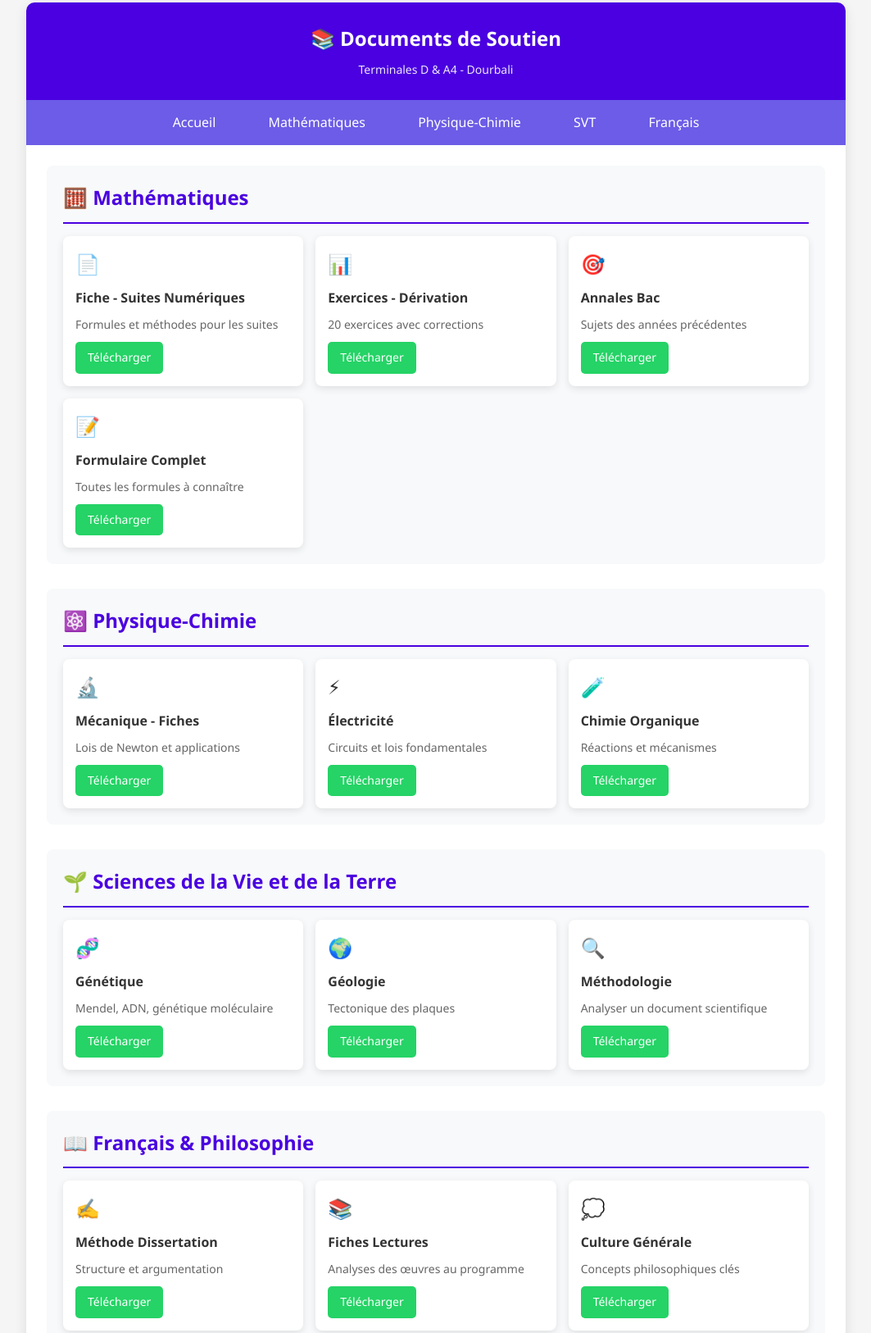
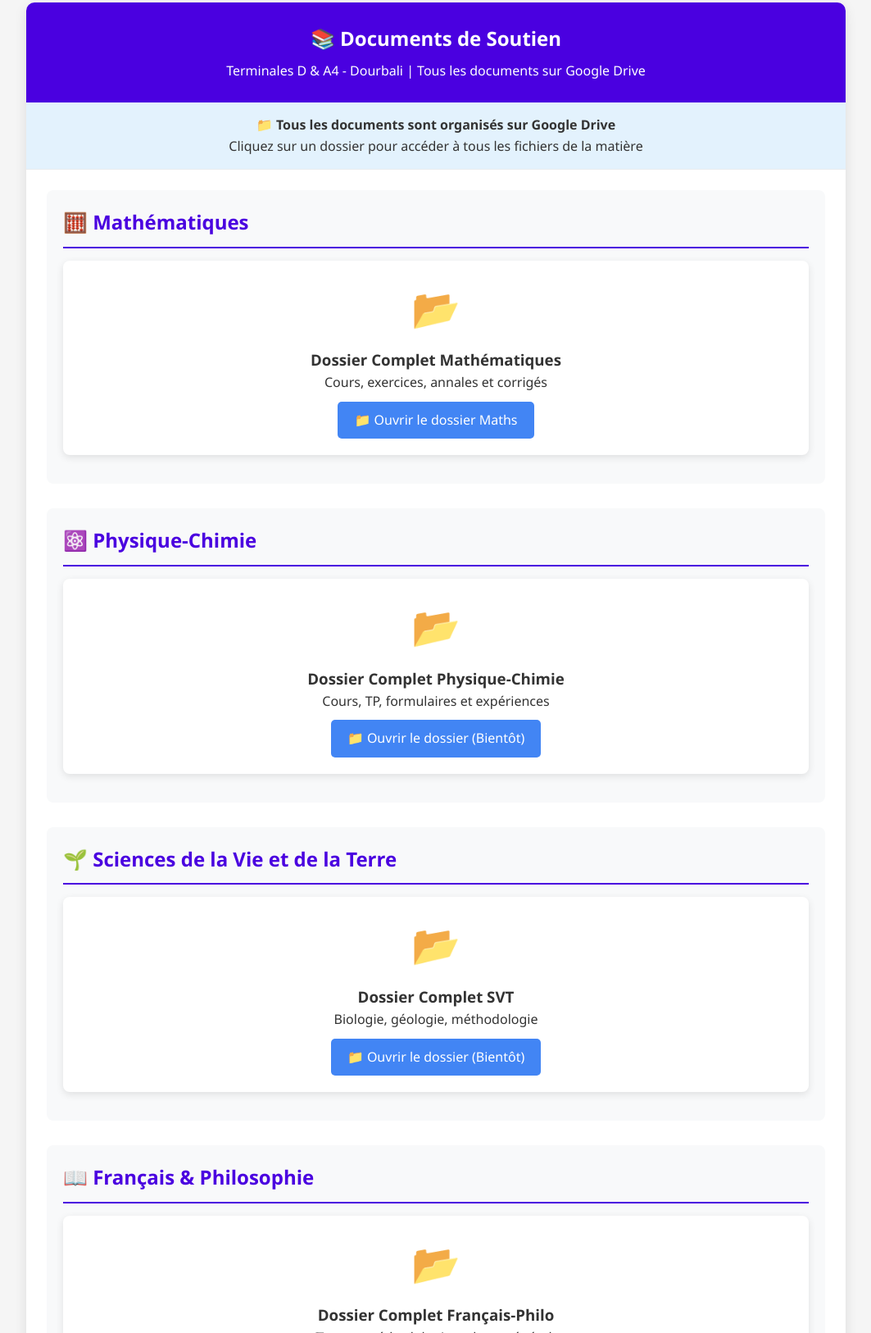
Before and after one commit to Yves19011999/DOURBALI-BAC-2025-, a plain HTML site: page document.html in a window 1280 px wide. Shown: the part 12-1638 px from the top of the page at 82% size, without its empty margins (108-1171 px from the left). Drawn offline with Linux system fonts and the light colour scheme.

Commit message:
Update document.html

```diff
--- a/document.html
+++ b/document.html
@@ -41,28 +41,11 @@
             margin-bottom: 8px;
         }
 
-        .header p {
-            font-size: 14px;
-            opacity: 0.9;
-        }
-
-        .nav {
-            background: #6c5ce7;
+        .drive-info {
+            background: #e3f2fd;
             padding: 15px;
             text-align: center;
-        }
-
-        .nav a {
-            color: white;
-            text-decoration: none;
-            margin: 0 15px;
-            padding: 8px 15px;
-            border-radius: 5px;
-            transition: background 0.3s;
-        }
-
-        .nav a:hover {
-            background: rgba(255,255,255,0.2);
+            border-bottom: 1px solid #e9ecef;
         }
 
         .content {
@@ -83,56 +66,34 @@
             border-bottom: 2px solid #4A00E0;
         }
 
-        .documents-grid {
-            display: grid;
-            grid-template-columns: repeat(auto-fit, minmax(250px, 1fr));
-            gap: 15px;
-            margin-top: 15px;
+        .drive-folder {
+            background: white;
+            padding: 20px;
+            border-radius: 8px;
+            margin-bottom: 15px;
+            box-shadow: 0 3px 10px rgba(0,0,0,0.1);
+            text-align: center;
         }
 
-        .document-card {
-            background: white;
-            padding: 15px;
-            border-radius: 8px;
-            box-shadow: 0 3px 10px rgba(0,0,0,0.1);
-            transition: transform 0.3s;
-        }
-
-        .document-card:hover {
-            transform: translateY(-3px);
-        }
-
-        .doc-icon {
-            font-size: 24px;
+        .folder-icon {
+            font-size: 48px;
             margin-bottom: 10px;
             display: block;
         }
 
-        .doc-title {
-            font-weight: bold;
-            margin-bottom: 8px;
-            color: #333;
-        }
-
-        .doc-description {
-            font-size: 14px;
-            color: #666;
-            margin-bottom: 10px;
-        }
-
-        .download-btn {
+        .folder-link {
             display: inline-block;
-            background: #25D366;
+            background: #4285f4;
             color: white;
-            padding: 8px 15px;
+            padding: 10px 20px;
             border-radius: 5px;
             text-decoration: none;
-            font-size: 14px;
+            margin-top: 10px;
             transition: background 0.3s;
         }
 
-        .download-btn:hover {
-            background: #128C7E;
+        .folder-link:hover {
+            background: #3367d6;
         }
 
         .back-btn {
@@ -152,151 +113,74 @@
             font-size: 12px;
             border-top: 1px solid #e9ecef;
         }
-
-        @media (max-width: 600px) {
-            .content {
-                padding: 15px;
-            }
-
-            .documents-grid {
-                grid-template-columns: 1fr;
-            }
-
-            .nav a {
-                display: block;
-                margin: 5px 0;
-            }
-        }
     </style>
 </head>
 <body>
     <div class="container">
         <div class="header">
             <h1>📚 Documents de Soutien</h1>
-            <p>Terminales D & A4 - Dourbali</p>
+            <p>Terminales D & A4 - Dourbali | Tous les documents sur Google Drive</p>
         </div>
 
-        <div class="nav">
-            <a href="https://yves19011999.github.io/DOURBALI-BAC-2025-/">Accueil</a>
-            <a href="#maths">Mathématiques</a>
-            <a href="#physique">Physique-Chimie</a>
-            <a href="#svt">SVT</a>
-            <a href="#francais">Français</a>
+        <div class="drive-info">
+            <strong>📁 Tous les documents sont organisés sur Google Drive</strong>
+            <p>Cliquez sur un dossier pour accéder à tous les fichiers de la matière</p>
         </div>
 
         <div class="content">
             <!-- MATHÉMATIQUES -->
-            <div class="subject-section" id="maths">
+            <div class="subject-section">
                 <h2 class="subject-title">🧮 Mathématiques</h2>
-                <div class="documents-grid">
-                    <div class="document-card">
-                        <span class="doc-icon">📄</span>
-                        <div class="doc-title">Fiche - Suites Numériques</div>
-                        <div class="doc-description">Formules et méthodes pour les suites</div>
-                        <a href="#" class="download-btn">Télécharger</a>
-                    </div>
 
-                    <div class="document-card">
-                        <span class="doc-icon">📊</span>
-                        <div class="doc-title">Exercices - Dérivation</div>
-                        <div class="doc-description">20 exercices avec corrections</div>
-                        <a href="#" class="download-btn">Télécharger</a>
-                    </div>
-
-                    <div class="document-card">
-                        <span class="doc-icon">🎯</span>
-                        <div class="doc-title">Annales Bac</div>
-                        <div class="doc-description">Sujets des années précédentes</div>
-                        <a href="#" class="download-btn">Télécharger</a>
-                    </div>
-
-                    <div class="document-card">
-                        <span class="doc-icon">📝</span>
-                        <div class="doc-title">Formulaire Complet</div>
-                        <div class="doc-description">Toutes les formules à connaître</div>
-                        <a href="#" class="download-btn">Télécharger</a>
-                    </div>
+                <div class="drive-folder">
+                    <span class="folder-icon">📂</span>
+                    <h3>Dossier Complet Mathématiques</h3>
+                    <p>Cours, exercices, annales et corrigés</p>
+                    <a href="https://drive.google.com/drive/folders/1A0Mc7pnK4LILNvVeeuBa29jX6VyK0qfU" class="folder-link" target="_blank">
+                        📁 Ouvrir le dossier Maths
+                    </a>
                 </div>
             </div>
 
             <!-- PHYSIQUE-CHIMIE -->
-            <div class="subject-section" id="physique">
+            <div class="subject-section">
                 <h2 class="subject-title">⚛️ Physique-Chimie</h2>
-                <div class="documents-grid">
-                    <div class="document-card">
-                        <span class="doc-icon">🔬</span>
-                        <div class="doc-title">Mécanique - Fiches</div>
-                        <div class="doc-description">Lois de Newton et applications</div>
-                        <a href="#" class="download-btn">Télécharger</a>
-                    </div>
 
-                    <div class="document-card">
-                        <span class="doc-icon">⚡</span>
-                        <div class="doc-title">Électricité</div>
-                        <div class="doc-description">Circuits et lois fondamentales</div>
-                        <a href="#" class="download-btn">Télécharger</a>
-                    </div>
-
-                    <div class="document-card">
-                        <span class="doc-icon">🧪</span>
-                        <div class="doc-title">Chimie Organique</div>
-                        <div class="doc-description">Réactions et mécanismes</div>
-                        <a href="#" class="download-btn">Télécharger</a>
-                    </div>
+                <div class="drive-folder">
+                    <span class="folder-icon">📂</span>
+                    <h3>Dossier Complet Physique-Chimie</h3>
+                    <p>Cours, TP, formulaires et expériences</p>
+                    <a href="https://drive.google.com/drive/folders/VOTRE_ID_PHYSIQUE" class="folder-link" target="_blank">
+                        📁 Ouvrir le dossier (Bientôt)
+                    </a>
                 </div>
             </div>
 
             <!-- SVT -->
-            <div class="subject-section" id="svt">
+            <div class="subject-section">
                 <h2 class="subject-title">🌱 Sciences de la Vie et de la Terre</h2>
-                <div class="documents-grid">
-                    <div class="document-card">
-                        <span class="doc-icon">🧬</span>
-                        <div class="doc-title">Génétique</div>
-                        <div class="doc-description">Mendel, ADN, génétique moléculaire</div>
-                        <a href="#" class="download-btn">Télécharger</a>
-                    </div>
 
-                    <div class="document-card">
-                        <span class="doc-icon">🌍</span>
-                        <div class="doc-title">Géologie</div>
-                        <div class="doc-description">Tectonique des plaques</div>
-                        <a href="#" class="download-btn">Télécharger</a>
-                    </div>
-
-                    <div class="document-card">
-                        <span class="doc-icon">🔍</span>
-                        <div class="doc-title">Méthodologie</div>
-                        <div class="doc-description">Analyser un document scientifique</div>
-                        <a href="#" class="download-btn">Télécharger</a>
-                    </div>
+                <div class="drive-folder">
+                    <span class="folder-icon">📂</span>
+                    <h3>Dossier Complet SVT</h3>
+                    <p>Biologie, géologie, méthodologie</p>
+                    <a href="https://drive.google.com/drive/folders/VOTRE_ID_SVT" class="folder-link" target="_blank">
+                        📁 Ouvrir le dossier (Bientôt)
+                    </a>
                 </div>
             </div>
 
             <!-- FRANÇAIS -->
-            <div class="subject-section" id="francais">
+            <div class="subject-section">
                 <h2 class="subject-title">📖 Français & Philosophie</h2>
-                <div class="documents-grid">
-                    <div class="document-card">
-                        <span class="doc-icon">✍️</span>
-                        <div class="doc-title">Méthode Dissertation</div>
-                        <div class="doc-description">Structure et argumentation</div>
-                        <a href="#" class="download-btn">Télécharger</a>
-                    </div>
 
-                    <div class="document-card">
-                        <span class="doc-icon">📚</span>
-                        <div class="doc-title">Fiches Lectures</div>
-                        <div class="doc-description">Analyses des œuvres au programme</div>
-                        <a href="#" class="download-btn">Télécharger</a>
-                    </div>
-
-                    <div class="document-card">
-                        <span class="doc-icon">💭</span>
-                        <div class="doc-title">Culture Générale</div>
-                        <div class="doc-description">Concepts philosophiques clés</div>
-                        <a href="#" class="download-btn">Télécharger</a>
-                    </div>
+                <div class="drive-folder">
+                    <span class="folder-icon">📂</span>
+                    <h3>Dossier Complet Français-Philo</h3>
+                    <p>Œuvres, méthodologie, culture générale</p>
+                    <a href="https://drive.google.com/drive/folders/VOTRE_ID_FRANCAIS" class="folder-link" target="_blank">
+                        📁 Ouvrir le dossier (Bientôt)
+                    </a>
                 </div>
             </div>
 
@@ -308,23 +192,8 @@
         </div>
 
         <div class="footer">
-            <p>Documents de soutien scolaire - Terminales D & A4 Dourbali</p>
+            <p>Documents hébergés sur Google Drive - Terminales D & A4 Dourbali</p>
         </div>
     </div>
-
-    <script>
-        // Smooth scroll pour la navigation
-        document.querySelectorAll('.nav a').forEach(anchor => {
-            anchor.addEventListener('click', function (e) {
-                if (this.getAttribute('href').startsWith('#')) {
-                    e.preventDefault();
-                    const target = document.querySelector(this.getAttribute('href'));
-                    if (target) {
-                        target.scrollIntoView({ behavior: 'smooth' });
-                    }
-                }
-            });
-        });
-    </script>
 </body>
 </html>
```
